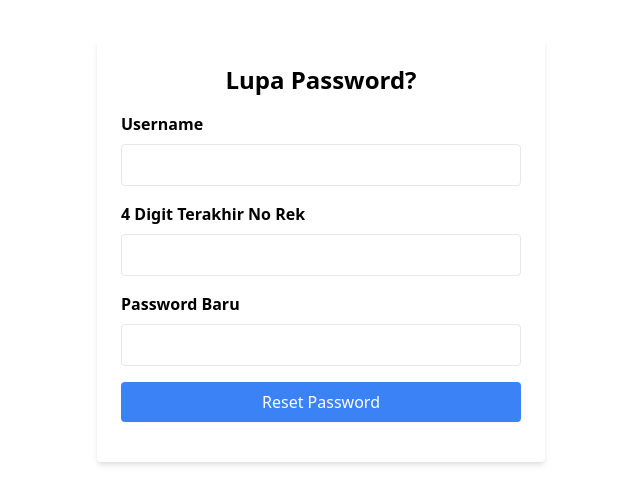
After one commit to JiilanTj/BreezeLaravel, a Laravel app: page /lupapassword in a window 1280 px wide. The commit adds this page. Shown: the top 504 px of the page, without its empty margins (319-959 px from the left). Run offline with Laravel 10, Linux system fonts and the light colour scheme.

Commit message:
lupa pass (noHp dihp bang)

```diff
--- /dev/null
+++ b/app/Http/Controllers/LupaPasswordController.php
@@ -0,0 +1,13 @@
+<?php
+
+namespace App\Http\Controllers;
+
+use Illuminate\Http\Request;
+
+class LupaPasswordController extends Controller
+{
+    public function lupapasswordview()
+    {
+        return view('lupapassword');
+    }
+}
--- /dev/null
+++ b/resources/views/lupapassword.blade.php
@@ -0,0 +1,47 @@
+<!DOCTYPE html>
+<html>
+<head>
+    <title>Lupa Password</title>
+    <link href="https://cdn.jsdelivr.net/npm/tailwindcss@2.2.19/dist/tailwind.min.css" rel="stylesheet">
+
+    <script src="{{ asset('js/app.js') }}" defer></script>
+</head>
+
+<body>
+    <div class="container mx-auto py-10">
+        <div class="max-w-md mx-auto p-6 bg-white rounded shadow-md">
+            <h3 class="text-center text-2xl font-bold mb-4">Lupa Password?</h3>
+            <form method="POST" action="{{ route('reset-password') }}" class="mb-4">
+
+                @csrf
+                <div class="mb-4">
+                    <label for="username" class="block font-semibold mb-2">Username</label>
+                    <input type="text" id="username" name="username" class="w-full p-2 border rounded">
+                </div>
+                <div class="mb-4">
+                    <label for="last_4_digit" class="block font-semibold mb-2">4 Digit Terakhir No Rek</label>
+                    <input type="text" id="last_4_digit" name="last_4_digit" class="w-full p-2 border rounded">
+                </div>
+                <div class="mb-4">
+                    <label for="new_password" class="block font-semibold mb-2">Password Baru</label>
+                    <input type="text" id="new_password" name="new_password" class="w-full p-2 border rounded">
+                </div>
+                <button type="submit" class="w-full px-4 py-2 bg-blue-500 text-white rounded hover:bg-blue-600">Reset Password</button>
+            </form>
+
+            @if(session('error'))
+                <div class="text-red-500 mt-4">
+                    {{ session('error') }}
+                </div>
+            @endif
+
+            @if(session('success'))
+                <div class="text-green-500 mt-4">
+                    {{ session('success') }}
+                </div>
+            @endif
+        </div>
+    </div>
+    <script src="https://cdn.jsdelivr.net/npm/bootstrap@5.2.0/dist/js/bootstrap.bundle.min.js" integrity="sha384-A3rJD856KowSb7dwlZdYEkO39Gagi7vIsF0jrRAoQmDKKtQBHUuLZ9AsSv4jD4Xa" crossorigin="anonymous"></script>
+</body>
+</html>
--- a/routes/web.php
+++ b/routes/web.php
@@ -11,6 +11,8 @@ use App\Http\Controllers\Macau2DTengahController;
 use App\Http\Controllers\Macau2DBelakangController;
 use App\Http\Controllers\UserController;
 use App\Http\Controllers\ProfileViewController;
+use App\Http\Controllers\LupaPasswordController;
+use App\Http\Controllers\ResetPasswordController;
 
 
 /*
@@ -60,7 +62,8 @@ Route::post('/change-password', [UserController::class, 'changePasswordSave'])->
 });
 
 
-
+Route::get('/lupapassword', [LupaPasswordController::class, 'lupapasswordview'])->name('lupapassword');
+Route::post('/lupapassword', [ResetPasswordController::class, 'reset'])->name('reset-password');
 
 
 
```
Also changed, not shown: app/Http/Controllers/ResetPasswordController.php (added, +41 -0 lines), resources/views/auth/login.blade.php (+12 -1 lines).
